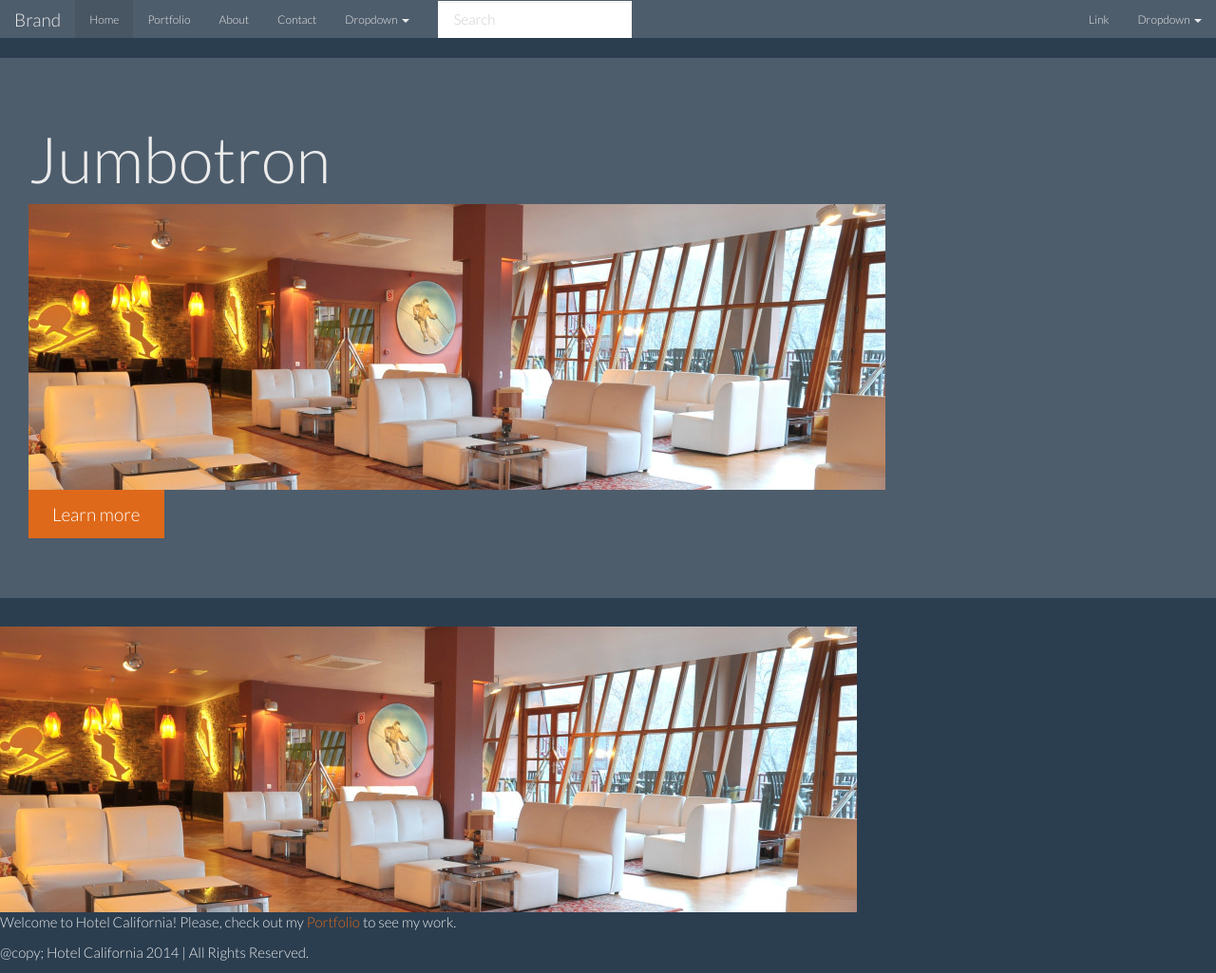
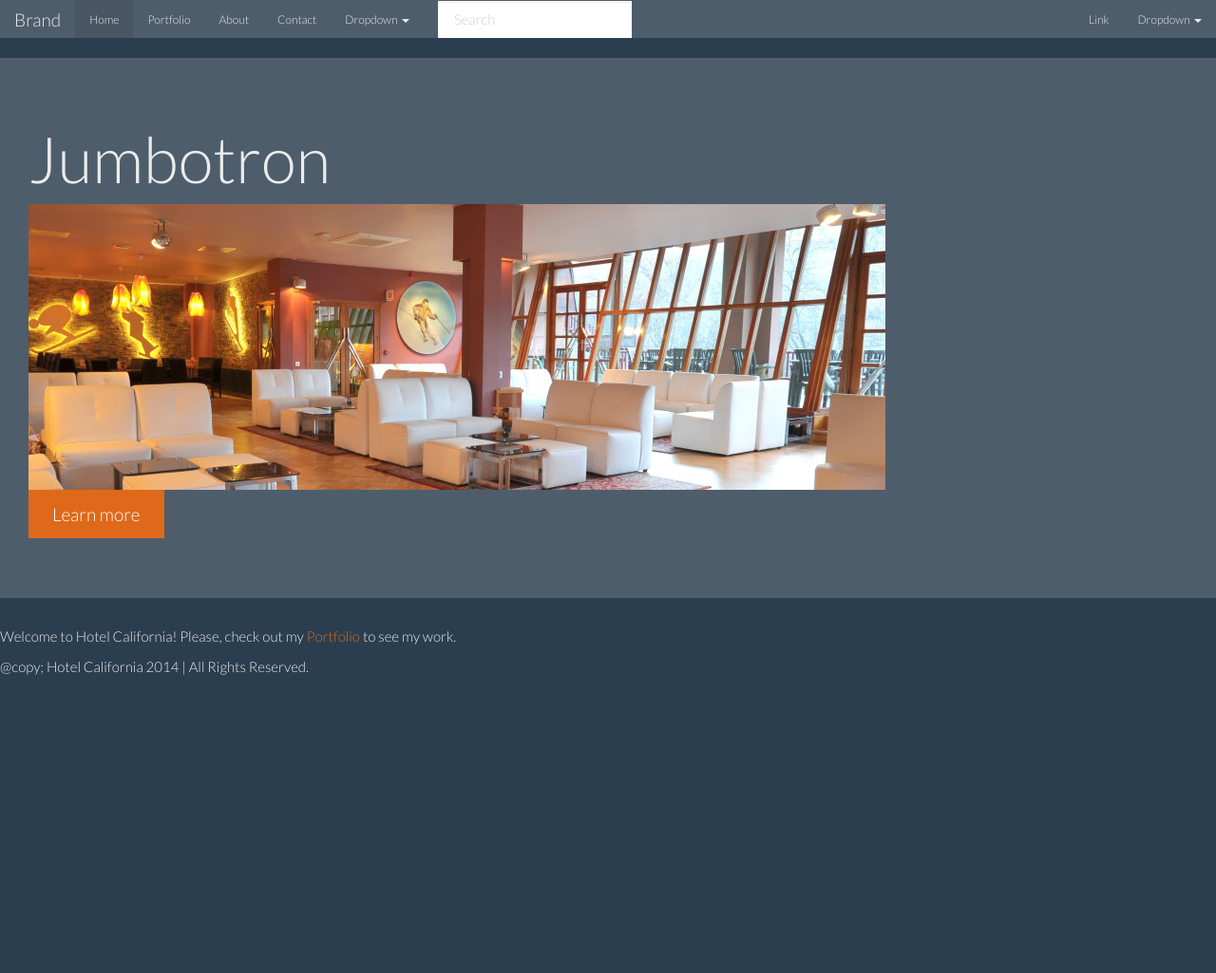
Before and after one commit to Covetel/Covetel.github.io, a Jekyll site: the page built from index.html, in a window 1280 px wide. Shown: the whole page at 95% size. Built offline with Jekyll 4.4.1, drawn with Linux system fonts in a browser that asks for light colours; Markdown is read by kramdown in place of the engine named in the settings; after the commit the page ends 900 px from its top, so only the background shows below that.

Commit message:
Cambiando los datos que se van a mostrar

```diff
--- a/index.html
+++ b/index.html
@@ -3,12 +3,6 @@ layout: default
 title: Your New Jekyll Site
 ---
 
-<section role="img">
-  <img src="/img/principal.jpg" />
-</section>
+<!--<img src="/img/principal.jpg" />-->
 
-<section class="content">
-  <p>
- 	 Welcome to Hotel California! Please, check out my <a href="/portafolio/">Portfolio</a> to see my work.
-  </p>
-</section>
+<p>Welcome to Hotel California! Please, check out my <a href="/portafolio/">Portfolio</a> to see my work.</p>
```
